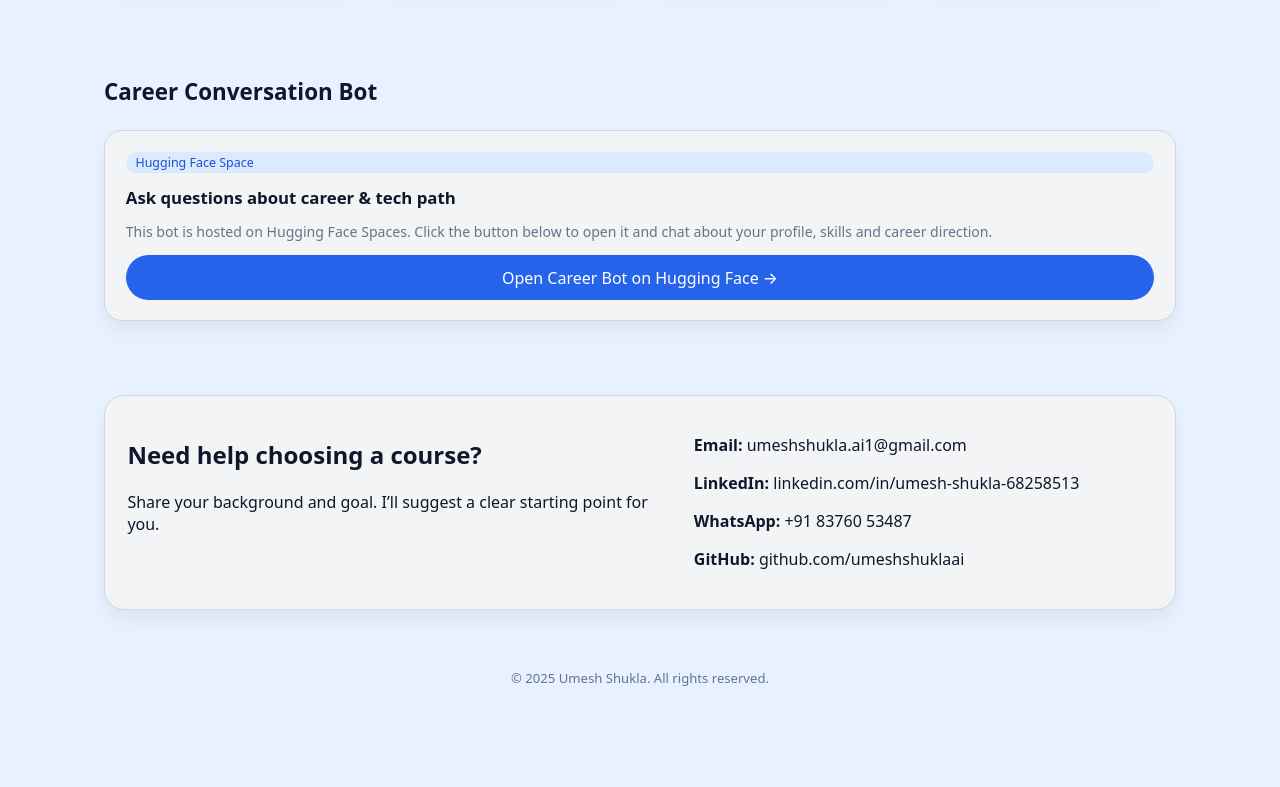
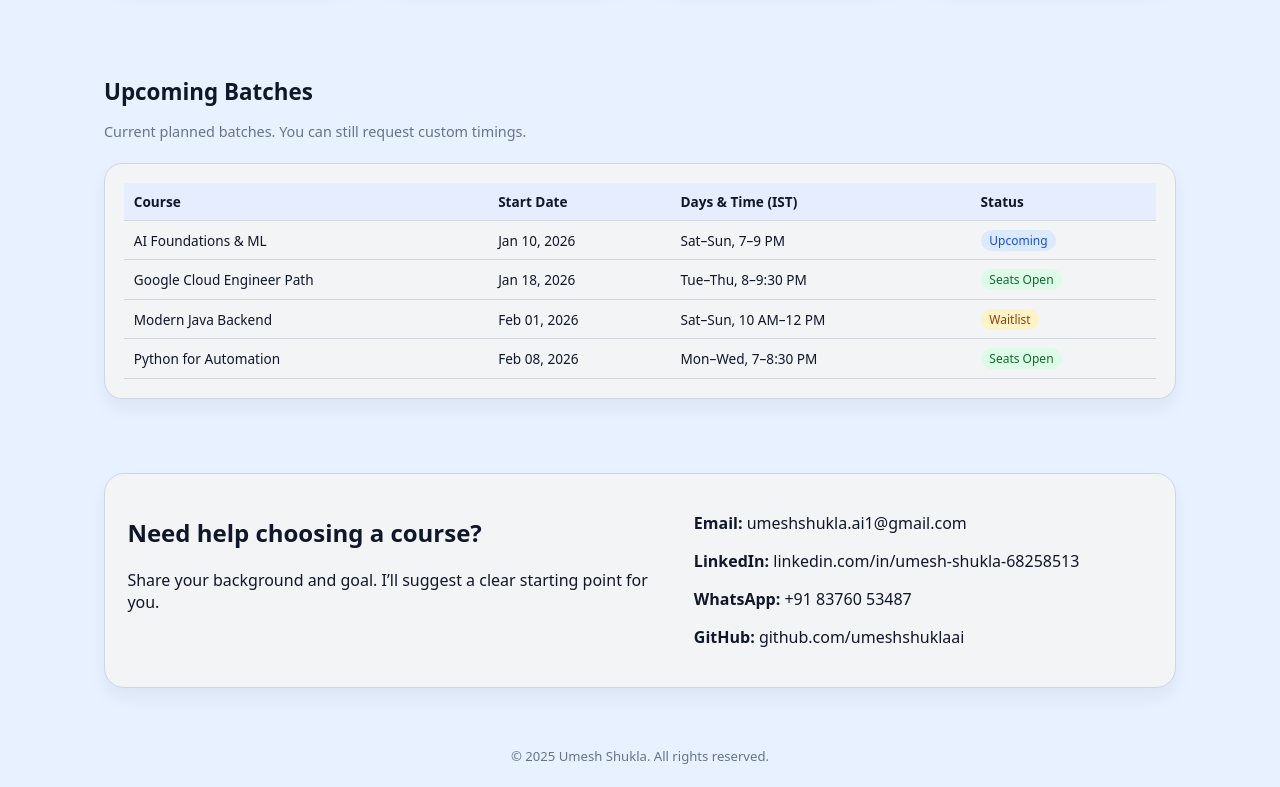
Before and after one commit to umeshshuklaai/umesh-shukla, a plain HTML site: page index.html in a window 1280 px wide. Shown: the part 830-1617 px from the top of the page. Before the commit the page ends 1539 px from the top, so only its background shows below. Drawn offline with Linux system fonts and the light colour scheme.

Commit message:
Update index.html

```diff
--- a/index.html
+++ b/index.html
@@ -4,7 +4,7 @@
   <meta charset="UTF-8" />
   <meta name="viewport" content="width=device-width, initial-scale=1" />
   <title>Umesh Shukla | AI • Cloud • Programming</title>
-  <meta name="description" content="Learn AI, Google Cloud, Java and Python with Umesh Shukla. Courses, workshops and a career conversation chatbot." />
+  <meta name="description" content="Learn AI, Google Cloud, Java and Python with Umesh Shukla. Courses, upcoming batches and a course enquiry bot hosted on Hugging Face." />
 
   <style>
     :root {
@@ -154,7 +154,7 @@
       box-shadow: var(--shadow-soft);
     }
 
-    /* SECTIONS */
+    /* SECTIONS BASE */
     section {
       padding: 2.3rem 0;
     }
@@ -185,12 +185,24 @@
       }
     }
 
+    .course-card-link {
+      text-decoration: none;
+      color: inherit;
+    }
+
     .course-card {
       background: var(--card-bg);
       border-radius: var(--radius-xl);
       border: 1px solid var(--border-soft);
       box-shadow: var(--shadow-soft-sm);
       padding: 1rem;
+      transition: transform 0.12s ease-out, box-shadow 0.12s ease-out;
+      cursor: pointer;
+    }
+
+    .course-card:hover {
+      transform: translateY(-2px);
+      box-shadow: 0 16px 26px rgba(15, 23, 42, 0.12);
     }
 
     .course-image {
@@ -210,7 +222,58 @@
       font-size: 0.85rem;
     }
 
-    /* CAREER BOT CARD (NO IFRAME) */
+    /* UPCOMING BATCHES */
+    .batches-card {
+      background: var(--card-bg);
+      border-radius: var(--radius-xl);
+      border: 1px solid var(--border-soft);
+      box-shadow: var(--shadow-soft-sm);
+      padding: 1.2rem;
+      overflow-x: auto;
+    }
+
+    .batch-table {
+      width: 100%;
+      border-collapse: collapse;
+      font-size: 0.85rem;
+      min-width: 480px;
+    }
+
+    .batch-table th,
+    .batch-table td {
+      padding: 0.55rem 0.6rem;
+      border-bottom: 1px solid #d1d5db;
+      text-align: left;
+      white-space: nowrap;
+    }
+
+    .batch-table thead {
+      background: #E5EDFF;
+    }
+
+    .status-pill {
+      display: inline-block;
+      padding: 0.12rem 0.55rem;
+      border-radius: var(--radius-pill);
+      font-size: 0.75rem;
+    }
+
+    .status-open {
+      background: #DCFCE7;
+      color: #166534;
+    }
+
+    .status-wait {
+      background: #FEF3C7;
+      color: #92400E;
+    }
+
+    .status-upcoming {
+      background: #DBEAFE;
+      color: #1D4ED8;
+    }
+
+    /* CAREER BOT CARD (HIDDEN INITIALLY) */
     .career-card {
       background: var(--card-bg);
       border-radius: var(--radius-xl);
@@ -290,7 +353,8 @@
       <nav class="nav-links">
         <a href="#top">Home</a>
         <a href="#courses">Courses</a>
-        <a href="#career-bot">About my career Bot</a>
+        <a href="#upcoming">Upcoming</a>
+        <a href="#career-bot">Course Bot</a>
         <a href="#contact">Contact</a>
       </nav>
     </div>
@@ -306,15 +370,17 @@
             Learn <span>AI, Cloud, Java &amp; Python</span> with clarity.
           </h1>
           <p class="hero-subtitle">
-            Modern, focused learning plus your own AI career assistant hosted on Hugging Face.
+            Modern, focused courses and an AI bot to help you enquire about the right course.
           </p>
 
           <a href="#courses" class="btn-primary">View Courses →</a>
-          <a href="#career-bot" class="btn-outline">Open Career Bot</a>
+          <a href="#career-bot" class="btn-outline js-show-bot">
+            Enquire about courses bot
+          </a>
         </div>
 
         <div class="hero-visual-card">
-          <!-- Replace this with your blended AI+Cloud+Programming hero image -->
+          <!-- Replace with your blended AI+Cloud+Programming hero image -->
           <img src="https://images.pexels.com/photos/3861964/pexels-photo-3861964.jpeg?auto=compress&dpr=2&w=900"
                alt="AI, cloud and programming illustration" />
         </div>
@@ -326,10 +392,12 @@
       <div class="container">
         <div class="section-header">
           <h2 class="section-title">Courses</h2>
-          <p class="section-subtitle">Choose your primary focus.</p>
+          <p class="section-subtitle">Click on a course to view full details on courses.html.</p>
         </div>
 
         <div class="course-grid">
+          <!-- AI & ML -->
+          <a href="courses.html#ai-course" class="course-card-link">
             <div class="course-card">
               <div class="course-image">
                 <img src="https://images.pexels.com/photos/3861964/pexels-photo-3861964.jpeg?auto=compress&dpr=2&w=600" alt="AI course" />
@@ -337,7 +405,10 @@
               <h3 class="course-title">AI &amp; Machine Learning</h3>
               <p class="course-tagline">Start with core AI concepts.</p>
             </div>
+          </a>
 
+          <!-- Google Cloud -->
+          <a href="courses.html#gcp-course" class="course-card-link">
             <div class="course-card">
               <div class="course-image">
                 <img src="https://images.pexels.com/photos/1181467/pexels-photo-1181467.jpeg?auto=compress&dpr=2&w=600" alt="Cloud course" />
@@ -345,7 +416,10 @@
               <h3 class="course-title">Google Cloud</h3>
               <p class="course-tagline">Learn to deploy apps on GCP.</p>
             </div>
+          </a>
 
+          <!-- Java -->
+          <a href="courses.html#java-course" class="course-card-link">
             <div class="course-card">
               <div class="course-image">
                 <img src="https://images.pexels.com/photos/574070/pexels-photo-574070.jpeg?auto=compress&dpr=2&w=600" alt="Java course" />
@@ -353,7 +427,10 @@
               <h3 class="course-title">Java Programming</h3>
               <p class="course-tagline">Backend and Java foundations.</p>
             </div>
+          </a>
 
+          <!-- Python -->
+          <a href="courses.html#python-course" class="course-card-link">
             <div class="course-card">
               <div class="course-image">
                 <img src="https://images.pexels.com/photos/1181675/pexels-photo-1181675.jpeg?auto=compress&dpr=2&w=600" alt="Python course" />
@@ -361,32 +438,87 @@
               <h3 class="course-title">Python Essentials</h3>
               <p class="course-tagline">Automation &amp; data basics.</p>
             </div>
+          </a>
         </div>
       </div>
     </section>
 
-    <!-- CAREER BOT (LINK ONLY) -->
-    <section id="career-bot">
+    <!-- UPCOMING BATCHES ON INDEX -->
+    <section id="upcoming">
       <div class="container">
         <div class="section-header">
-          <h2 class="section-title">Career Conversation Bot</h2>
+          <h2 class="section-title">Upcoming Batches</h2>
+          <p class="section-subtitle">
+            Current planned batches. You can still request custom timings.
+          </p>
+        </div>
+
+        <div class="batches-card">
+          <table class="batch-table">
+            <thead>
+              <tr>
+                <th>Course</th>
+                <th>Start Date</th>
+                <th>Days &amp; Time (IST)</th>
+                <th>Status</th>
+              </tr>
+            </thead>
+            <tbody>
+              <tr>
+                <td>AI Foundations &amp; ML</td>
+                <td>Jan 10, 2026</td>
+                <td>Sat–Sun, 7–9 PM</td>
+                <td><span class="status-pill status-upcoming">Upcoming</span></td>
+              </tr>
+              <tr>
+                <td>Google Cloud Engineer Path</td>
+                <td>Jan 18, 2026</td>
+                <td>Tue–Thu, 8–9:30 PM</td>
+                <td><span class="status-pill status-open">Seats Open</span></td>
+              </tr>
+              <tr>
+                <td>Modern Java Backend</td>
+                <td>Feb 01, 2026</td>
+                <td>Sat–Sun, 10 AM–12 PM</td>
+                <td><span class="status-pill status-wait">Waitlist</span></td>
+              </tr>
+              <tr>
+                <td>Python for Automation</td>
+                <td>Feb 08, 2026</td>
+                <td>Mon–Wed, 7–8:30 PM</td>
+                <td><span class="status-pill status-open">Seats Open</span></td>
+              </tr>
+            </tbody>
+          </table>
+        </div>
+      </div>
+    </section>
+
+    <!-- CAREER BOT (HIDDEN UNTIL CLICK) -->
+    <section id="career-bot" style="display: none;">
+      <div class="container">
+        <div class="section-header">
+          <h2 class="section-title">Enquire about Courses Bot</h2>
+          <p class="section-subtitle">
+            Hosted on Hugging Face. Opens in a new tab to chat about courses and your background.
+          </p>
         </div>
 
         <div class="career-card">
           <span class="career-badge">Hugging Face Space</span>
-          <h3 class="career-title-small">Ask questions about career &amp; tech path</h3>
+          <h3 class="career-title-small">Ask which course is right for you</h3>
           <p class="career-text">
-            This bot is hosted on Hugging Face Spaces. Click the button below to open it
-            and chat about your profile, skills and career direction.
+            This bot is designed to answer questions about AI, Cloud, Java and Python courses,
+            along with basic career direction guidance.
           </p>
 
           <a
             class="btn-career"
-            href="https://huggingface.co/spaces/UmeshShukla/career_conversatoion"
+            href="https://huggingface.co/spaces/UmeshShukla/career_conversation"
             target="_blank"
             rel="noopener"
           >
-            Open Career Bot on Hugging Face →
+            Enquire about courses bot →
           </a>
         </div>
       </div>
@@ -419,7 +551,22 @@
   </footer>
 
   <script>
+    // Year
     document.getElementById("year").textContent = new Date().getFullYear();
+
+    // Show career bot section only when user clicks
+    const botSection = document.getElementById("career-bot");
+    const botTriggers = document.querySelectorAll(".js-show-bot");
+
+    botTriggers.forEach(btn => {
+      btn.addEventListener("click", function (e) {
+        e.preventDefault();
+        if (botSection.style.display === "none" || botSection.style.display === "") {
+          botSection.style.display = "block";
+        }
+        botSection.scrollIntoView({ behavior: "smooth", block: "start" });
+      });
+    });
   </script>
 </body>
 </html>
```
Lines whose indentation alone changed are shown as unchanged.
